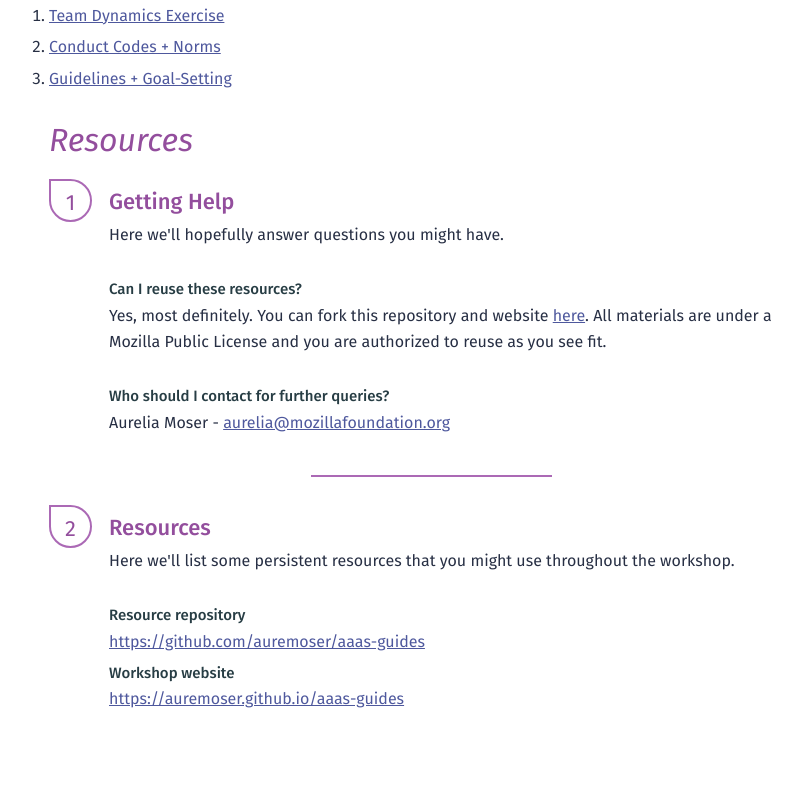
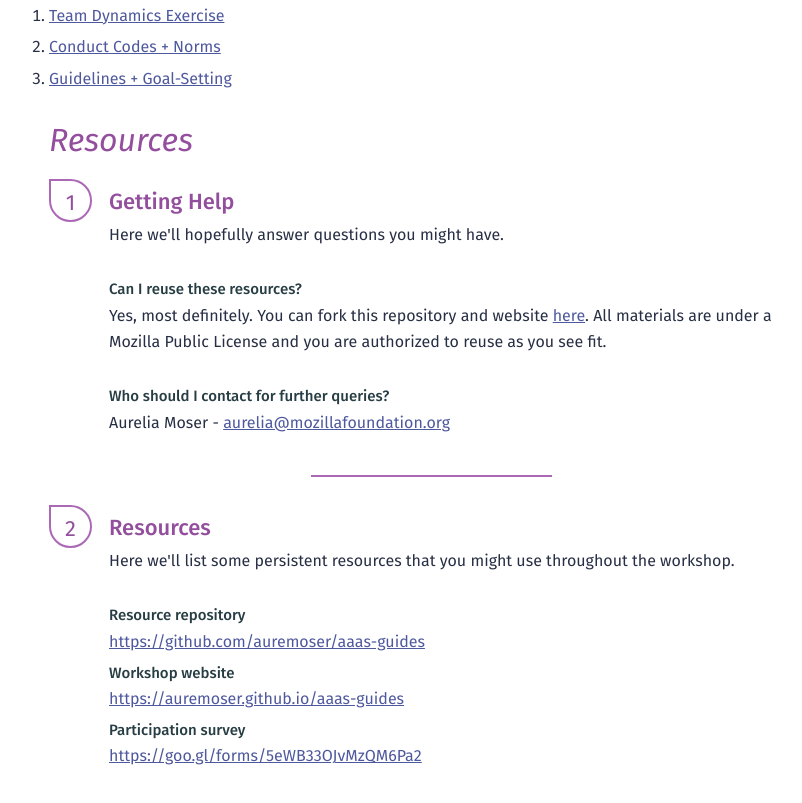
Before and after one commit to auremoser/aaas-guides, a plain HTML site: page index.html in a window 1280 px wide. Shown: the part 976-1779 px from the top of the page, without its empty margins (246-1048 px from the left). Drawn offline with nearby package versions, Linux system fonts and the light colour scheme; a script that the page names is missing.

Commit message:
update index

```diff
--- a/index.html
+++ b/index.html
@@ -123,6 +123,10 @@
               <h2>Workshop website</h2>
               <p><a href="https://auremoser.github.io/aaas-guides">https://auremoser.github.io/aaas-guides</a></p>
             </li>
+            <li>
+              <h2>Participation survey</h2>
+              <p><a href="https://goo.gl/forms/5eWB33OJvMzQM6Pa2">https://goo.gl/forms/5eWB33OJvMzQM6Pa2</a></p>
+            </li>
           </ul>
       </ol>
   	</article>
```
